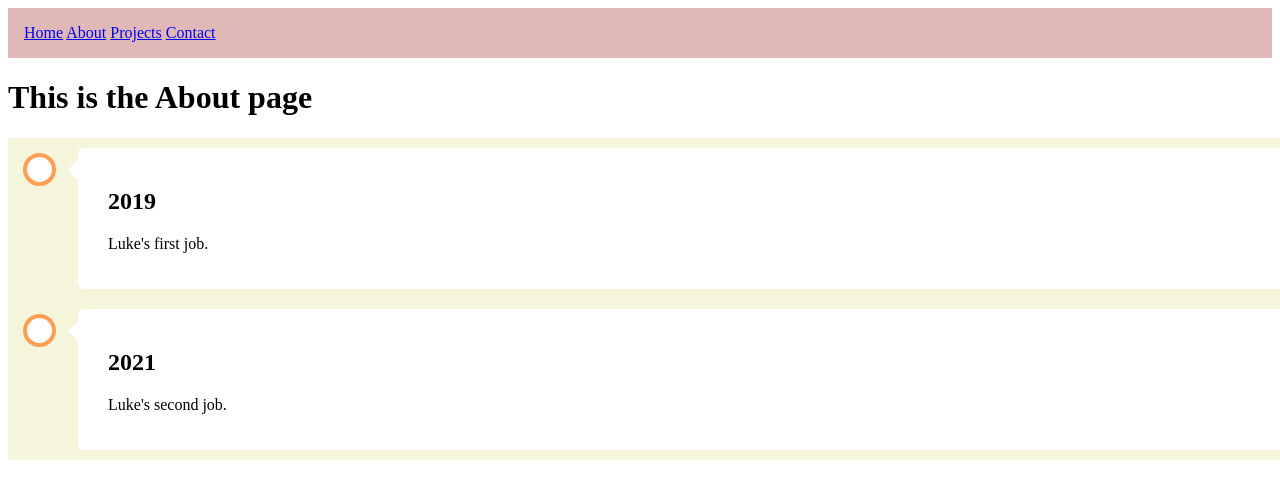
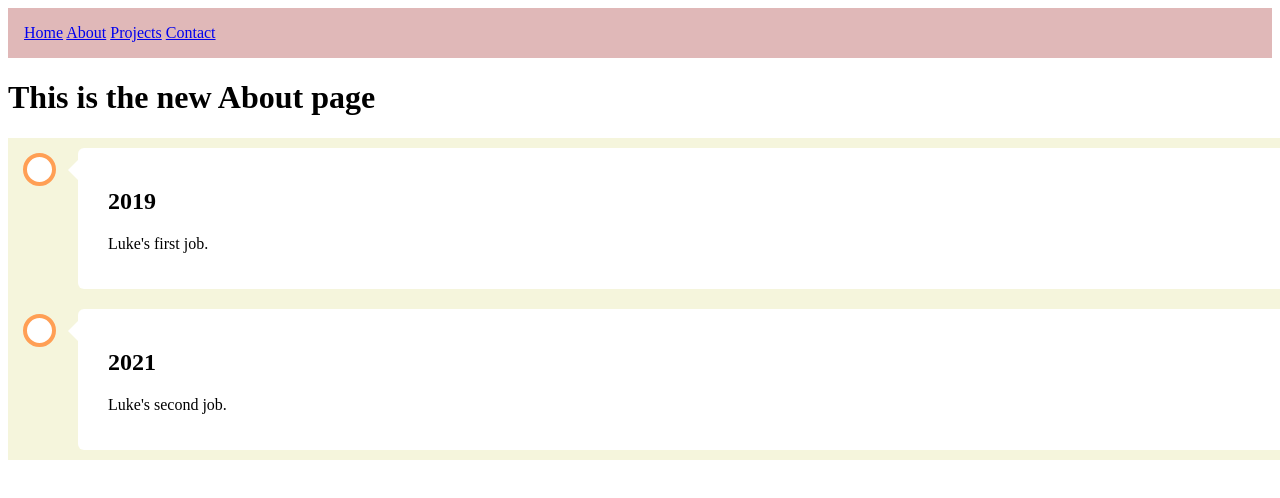
Before and after one commit to lobrique/lobrique.github.io, a plain HTML site: page Portfolio/about.html in a window 1280 px wide. Shown: the top 498 px of the page. Drawn offline with Linux system fonts and the light colour scheme.

Commit message:
My first push and pull

```diff
--- a/Portfolio/about.html
+++ b/Portfolio/about.html
@@ -13,7 +13,7 @@
     <a href="contact.html">Contact</a>
 </nav>
 <body>
-    <h1>This is the About page</h1>
+    <h1>This is the new About page</h1>
     <div id="timeline">
         <div class="container left">
             <div class="content">
```
